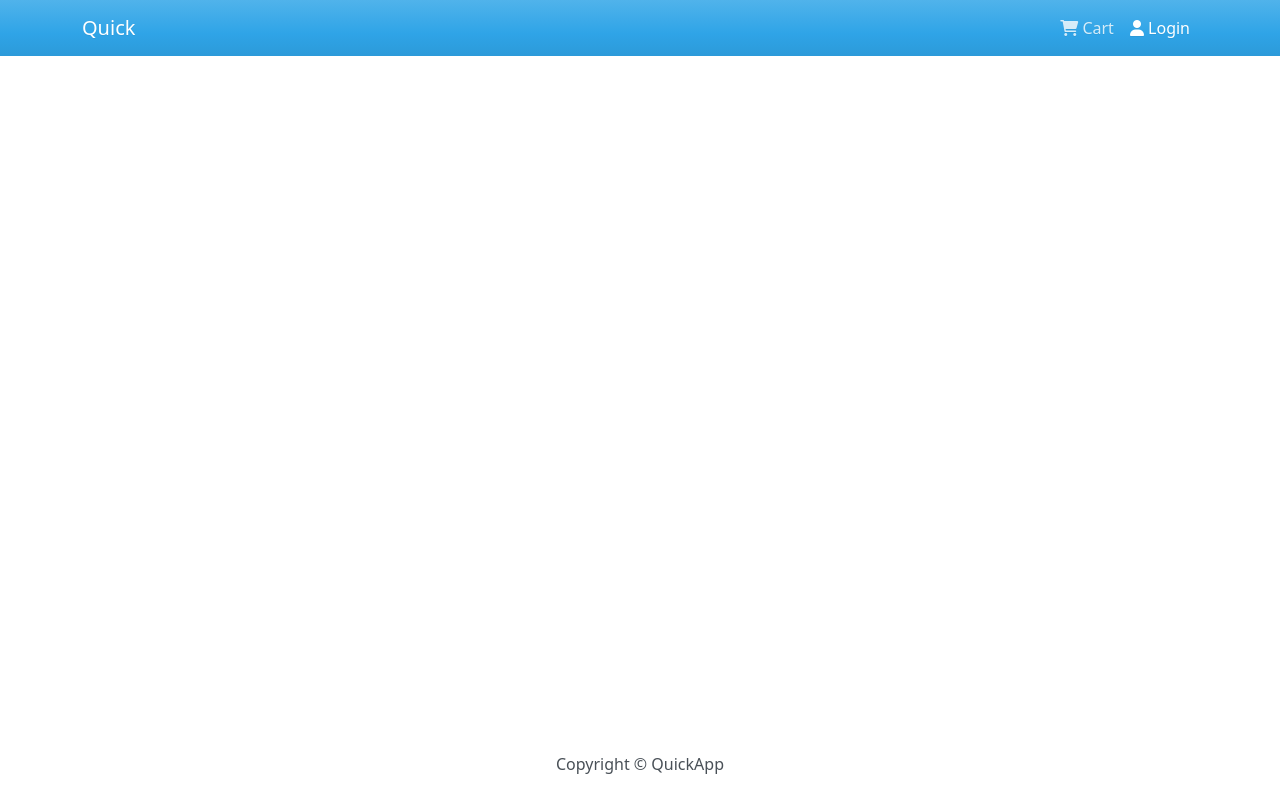
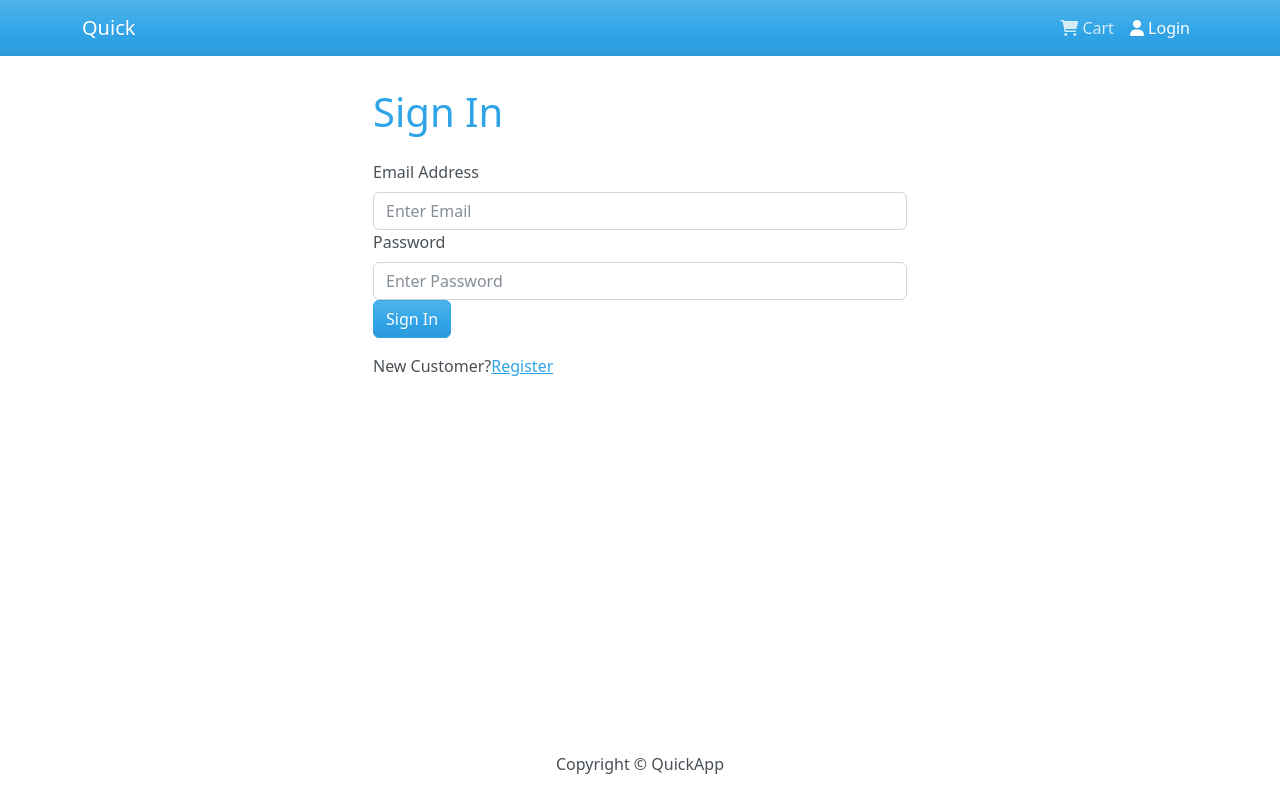
Before and after one commit to Peterkim88/quickapp, a React (Create React App) app in the folder frontend/: page /login in a window 1280 px wide. Built offline with nearby package versions, Linux system fonts and the light colour scheme.

Commit message:
login page created

```diff
--- a/frontend/src/App.js
+++ b/frontend/src/App.js
@@ -6,6 +6,7 @@
 import HomePage from "./pages/HomePage";
 import ProductPage from "./pages/ProductPage";
 import CartPage from "./pages/CartPage";
+import LoginPage from "./pages/LoginPage";
 
 function App() {
   return (
@@ -16,6 +17,7 @@
         <Container>
           <Routes>
             <Route exact path="" element={<HomePage />} />
+            <Route path="login" element={<LoginPage />} />
             <Route path="product/:id" element={<ProductPage />} />
             <Route path="cart" element={<CartPage />} />
             <Route path="cart/:id" element={<CartPage />} />
--- a/frontend/src/actions/productActions.js
+++ b/frontend/src/actions/productActions.js
@@ -18,8 +18,8 @@
   } catch (error) {
     dispatch({
       type: PRODUCT_LIST_FAIL,
-      payload: error.response && error.response.data.message
-        ? error.response.data.message
+      payload: error.response && error.response.data.detail
+        ? error.response.data.detail
         : error.message
     })
   }
--- a/frontend/src/actions/productDetailsActions.js
+++ b/frontend/src/actions/productDetailsActions.js
@@ -18,8 +18,8 @@
   } catch (error) {
     dispatch({
       type: PRODUCT_DETAILS_FAIL,
-      payload: error.response && error.response.data.message
-        ? error.response.data.message
+      payload: error.response && error.response.data.detail
+        ? error.response.data.detail
         : error.message
     })
   }
--- /dev/null
+++ b/frontend/src/actions/userActions.js
@@ -0,0 +1,40 @@
+import axios from 'axios';
+import {
+    USER_LOGIN_REQUEST,
+    USER_LOGIN_SUCCESS,
+    USER_LOGIN_FAIL,
+    USER_LOGOUT
+} from '../reducers/userReducers';
+
+export const login = (email, password) => async (dispatch) => {
+    try {
+        dispatch({ type: USER_LOGIN_REQUEST })
+
+        const config = {
+            headers:{
+                'Content-type': 'application/json'
+            }
+        }
+
+        const { data } = await axios.post(
+            '/api/users/login/',
+            {'username': email, 'password': password},
+            config
+        )
+
+        dispatch({
+          type: USER_LOGIN_SUCCESS,
+          payload: data
+        })
+
+        localStorage.setItem('userInfo', JSON.stringify(data))
+
+      } catch (error) {
+        dispatch({
+          type: USER_LOGIN_FAIL,
+          payload: error.response && error.response.data.detail
+            ? error.response.data.detail
+            : error.message
+        })
+      }
+}
--- /dev/null
+++ b/frontend/src/components/FormContainer.js
@@ -0,0 +1,16 @@
+import React from 'react'
+import { Col, Container, Row } from 'react-bootstrap'
+
+function FormContainer({children}) {
+  return (
+    <Container>
+        <Row className='justify-content-md-center'>
+            <Col xs={12} md={6}>
+                {children}
+            </Col>
+        </Row>
+    </Container>
+  )
+}
+
+export default FormContainer
--- /dev/null
+++ b/frontend/src/pages/LoginPage.js
@@ -0,0 +1,84 @@
+import React, { useState, useEffect } from 'react'
+import { Link, useNavigate, useLocation } from 'react-router-dom'
+import { Form, Button, Row, Col } from 'react-bootstrap'
+import { useDispatch, useSelector } from 'react-redux'
+import Loader from '../components/Loader'
+import Message from '../components/Message'
+import FormContainer from '../components/FormContainer'
+import { login } from '../actions/userActions'
+
+function LoginPage() {
+    const [email, setEmail] = useState('')
+    const [password, setPassword] = useState('')
+    const navigate = useNavigate();
+    const location = useLocation();
+
+    const dispatch = useDispatch();
+
+    const redirect = location.search ? location.search.split('=')[1] : '/'
+
+    const userLogin = useSelector(state => state.userLogin)
+    const { error, loading, userInfo } = userLogin
+
+    useEffect(() => {
+        if(userInfo){
+            navigate(redirect)
+        }
+    }, [navigate, userInfo, redirect])
+
+    const submitHandler = (e) => {
+        e.preventDefault()
+        dispatch(login(email, password))
+    }
+
+    return (
+        <FormContainer>
+            <h1>Sign In</h1>
+            {error && <Message variant='danger'>{error}</Message>}
+            {loading && <Loader />}
+            <Form onSubmit={submitHandler}>
+
+                <Form.Group controlId='email'>
+
+                    <Form.Label>Email Address</Form.Label>
+
+                    <Form.Control
+                        type='email'
+                        placeholder='Enter Email'
+                        value={email}
+                        onChange={(e) => setEmail(e.target.value)}
+                    ></Form.Control>
+
+                </Form.Group>
+
+                <Form.Group controlId='password'>
+
+                    <Form.Label>Password</Form.Label>
+
+                    <Form.Control
+                        type='password'
+                        placeholder='Enter Password'
+                        value={password}
+                        onChange={(e) => setPassword(e.target.value)}
+                    ></Form.Control>
+
+                </Form.Group>
+
+                <Button type='submit' variant='primary'>
+                    Sign In
+                </Button>
+
+            </Form>
+            <Row className='py-3'>
+                <Col>
+                    New Customer?
+                    <Link
+                        to={redirect ? `/register?redirect=${redirect}` : 'register'}
+                    >Register</Link>
+                </Col>
+            </Row>
+        </FormContainer>
+    )
+}
+
+export default LoginPage
--- a/frontend/src/pages/ProductPage.js
+++ b/frontend/src/pages/ProductPage.js
@@ -12,7 +12,7 @@
   const params = useParams();
   const productDetails = useSelector(state => state.productDetails)
   const {loading, error, product} = productDetails
-  let navigate = useNavigate();
+  const navigate = useNavigate();
 
   const dispatch = useDispatch()
 
--- /dev/null
+++ b/frontend/src/reducers/userReducers.js
@@ -0,0 +1,19 @@
+export const USER_LOGIN_REQUEST = 'USER_LOGIN_REQUEST'
+export const USER_LOGIN_SUCCESS = 'USER_LOGIN_SUCCESS'
+export const USER_LOGIN_FAIL = 'USER_LOGIN_FAIL'
+export const USER_LOGOUT = 'USER_LOGOUT'
+
+export const userLoginReducer = (state = {}, action) => {
+    switch (action.type) {
+      case 'USER_LOGIN_REQUEST':
+        return {loading: true}
+      case 'USER_LOGIN_SUCCESS':
+        return {loading: false, userInfo: action.payload}
+      case 'USER_LOGIN_FAIL':
+        return {loading: false, error: action.payload}
+      case 'USER_LOGOUT':
+        return {}
+      default:
+        return state;
+    }
+  }
--- a/frontend/src/store.js
+++ b/frontend/src/store.js
@@ -3,18 +3,24 @@
 import { productDetailsReducer } from './reducers/productDetailsReducers';
 import { productListReducer } from './reducers/productReducers';
 import { cartReducer } from './reducers/cartReducers';
+import { userLoginReducer } from './reducers/userReducers'
 
 const reducer = combineReducers({
   productList: productListReducer,
   productDetails: productDetailsReducer,
   cart: cartReducer,
+  userLogin: userLoginReducer,
 });
 
 const cartItemsFromStorage = localStorage.getItem('cartItems') ?
-        JSON.parse(localStorage.getItem('cartItems')) : []
+  JSON.parse(localStorage.getItem('cartItems')) : []
+
+const userInfoFromStorage = localStorage.getItem('userInfo') ?
+  JSON.parse(localStorage.getItem('userInfo')) : null
 
 export const initialState = {
-  cart: { cartItems: cartItemsFromStorage }
+  cart: { cartItems: cartItemsFromStorage },
+  userLogin: { userInfo: userInfoFromStorage }
 };
 
 const middleware = [thunk];
```
